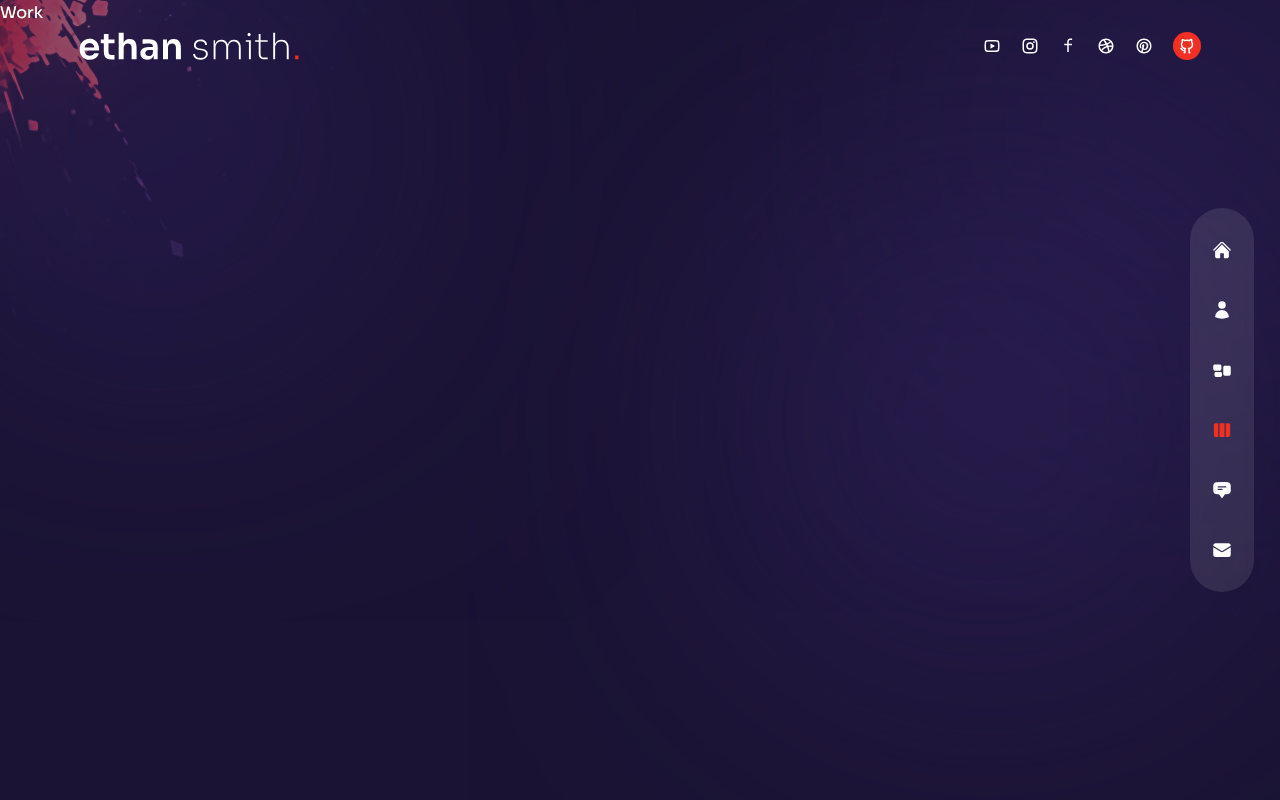
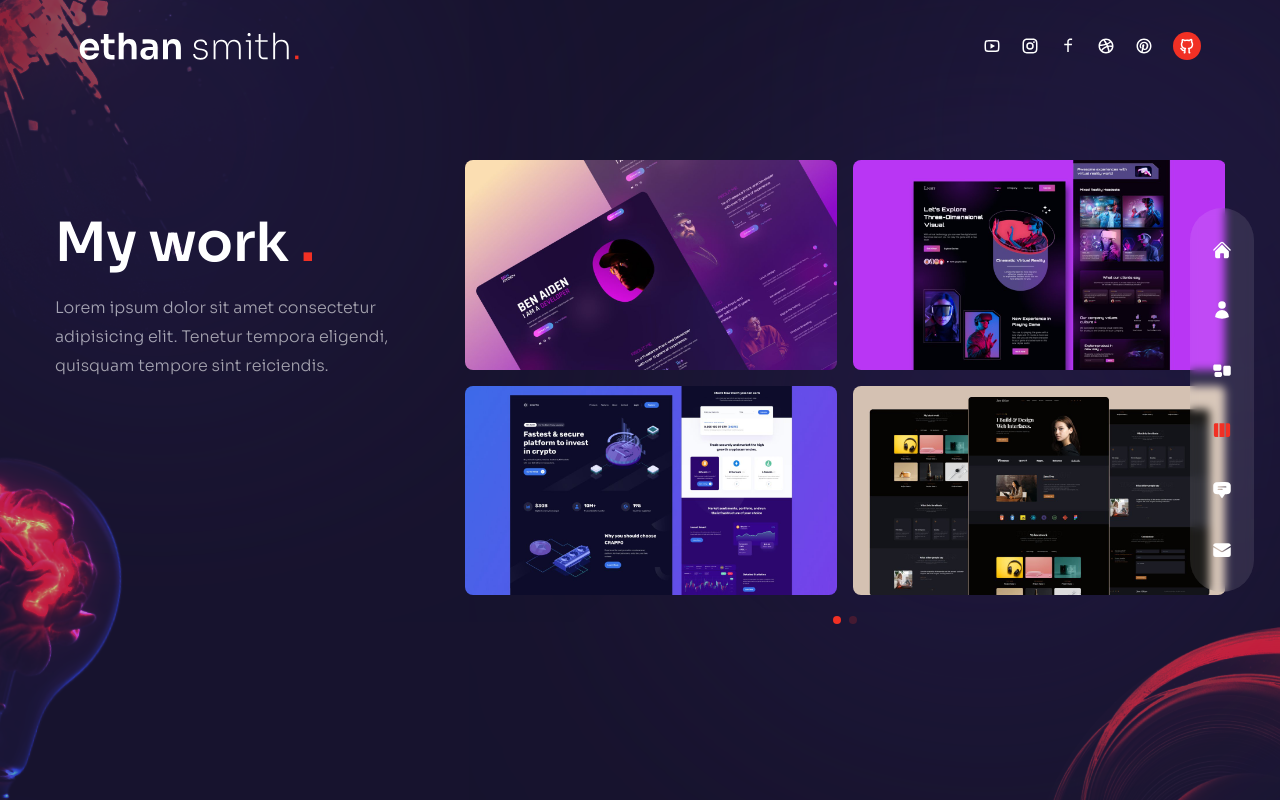
Before and after one commit to farjad6/farjad6.github.io, a Next.js app: page /work in a window 1280 px wide. Built offline with nearby package versions, Linux system fonts and the light colour scheme.

Commit message:
work page done

```diff
--- a/components/WorkSlider.jsx
+++ b/components/WorkSlider.jsx
@@ -1,43 +1,51 @@
-// data
+import Image from "next/image";
+import { BsArrowRight } from "react-icons/bs";
+import { Pagination } from "swiper";
+import { Swiper, SwiperSlide } from "swiper/react";
+
+import "swiper/css";
+import "swiper/css/free-mode";
+import "swiper/css/pagination";
+
 const workSlides = {
   slides: [
     {
       images: [
         {
-          title: 'title',
-          path: '/thumb1.jpg',
+          title: "title",
+          path: "/thumb1.jpg",
         },
         {
-          title: 'title',
-          path: '/thumb2.jpg',
+          title: "title",
+          path: "/thumb2.jpg",
         },
         {
-          title: 'title',
-          path: '/thumb3.jpg',
+          title: "title",
+          path: "/thumb3.jpg",
         },
         {
-          title: 'title',
-          path: '/thumb4.jpg',
+          title: "title",
+          path: "/thumb4.jpg",
         },
       ],
     },
     {
       images: [
         {
-          title: 'title',
-          path: '/thumb4.jpg',
+          title: "title",
+          path: "/thumb4.jpg",
         },
         {
-          title: 'title',
-          path: '/thumb1.jpg',
+          title: "title",
+          path: "/thumb1.jpg",
         },
         {
-          title: 'title',
-          path: '/thumb2.jpg',
+          title: "title",
+          path: "/thumb2.jpg",
         },
         {
-          title: 'title',
-          path: '/thumb3.jpg',
+          title: "title",
+          path: "/thumb3.jpg",
         },
       ],
     },
@@ -45,7 +53,61 @@
 };
 
 const WorkSlider = () => {
-  return <div>Work Slider</div>;
+  return (
+    <Swiper
+      spaceBetween={10}
+      pagination={{
+        clickable: true,
+      }}
+      modules={[Pagination]}
+      className="h-[280px] sm:h-[480px]"
+    >
+      {workSlides.slides.map((slide, i) => (
+        <SwiperSlide key={i}>
+          <div className="grid grid-cols-2 grid-rows-2 gap-4 cursor-pointer">
+            {slide.images.map((image, imageI) => (
+              <div
+                className="relative rounded-lg overflow-hidden flex items-center justify-center group"
+                key={imageI}
+              >
+                <div className="flex items-center justify-center relative overflow-hidden group">
+                  {/* image */}
+                  <Image
+                    src={image.path}
+                    alt={image.title}
+                    width={500}
+                    height={300}
+                  />
+
+                  {/* overlay gradient */}
+                  <div
+                    className="absolute inset-0 bg-gradient-to-l from-transparent via-[#e838cc] to-[#4a22bd] opacity-0 group-hover:opacity-80 transition-all duration-700"
+                    aria-hidden
+                  />
+
+                  {/* title */}
+                  <div className="absolute bottom-0 translate-y-full group-hover:-translate-y-10 group-hover:xl:-translate-y-20 transition-all duration-300">
+                    <div className="flex items-center gap-x-2 text-[13px] tracking-[0.2em]">
+                      {/* title part 1 */}
+                      <div className="delay-100">LIVE</div>
+                      {/* title part 2 */}
+                      <div className="translate-y-[500%] group-hover:translate-y-0 transition-all duration-300 delay-150">
+                        PROJECT
+                      </div>
+                      {/* icon */}
+                      <div className="text-xl translate-y-[500%] group-hover:translate-y-0 transition-all duration-300 delay-150">
+                        <BsArrowRight />
+                      </div>
+                    </div>
+                  </div>
+                </div>
+              </div>
+            ))}
+          </div>
+        </SwiperSlide>
+      ))}
+    </Swiper>
+  );
 };
 
 export default WorkSlider;
--- a/pages/work/index.jsx
+++ b/pages/work/index.jsx
@@ -1,5 +1,54 @@
+import { motion } from "framer-motion";
+
+import Bulb from "../../components/Bulb";
+import Circles from "../../components/Circles";
+import WorkSlider from "../../components/WorkSlider";
+import { fadeIn } from "../../variants";
+
 const Work = () => {
-  return <div>Work</div>;
+  return (
+    <div className="h-full bg-primary/30 py-36 flex items-center">
+      <Circles />
+      <div className="container mx-auto">
+        <div className="flex flex-col xl:flex-row gap-x-8">
+          {/* text */}
+          <div className="text-center flex xl:w-[30vw] flex-col lg:text-left mb-4 xl:mb-0">
+            <motion.h2
+              variants={fadeIn("up", 0.2)}
+              initial="hidden"
+              animate="show"
+              exit="hidden"
+              className="h2 xl:mt-12"
+            >
+              My work <span className="text-accent">.</span>
+            </motion.h2>
+            <motion.p
+              variants={fadeIn("up", 0.4)}
+              initial="hidden"
+              animate="show"
+              exit="hidden"
+              className="mb-4 max-w-[400px] mx-auto lg:mx-0"
+            >
+              Lorem ipsum dolor sit amet consectetur adipisicing elit. Tenetur
+              tempora eligendi, quisquam tempore sint reiciendis.
+            </motion.p>
+          </div>
+
+          {/* slider */}
+          <motion.div
+            variants={fadeIn("down", 0.6)}
+            initial="hidden"
+            animate="show"
+            exit="hidden"
+            className="w-full xl:max-w-[65%]"
+          >
+            <WorkSlider />
+          </motion.div>
+        </div>
+      </div>
+      <Bulb />
+    </div>
+  );
 };
 
 export default Work;
```
